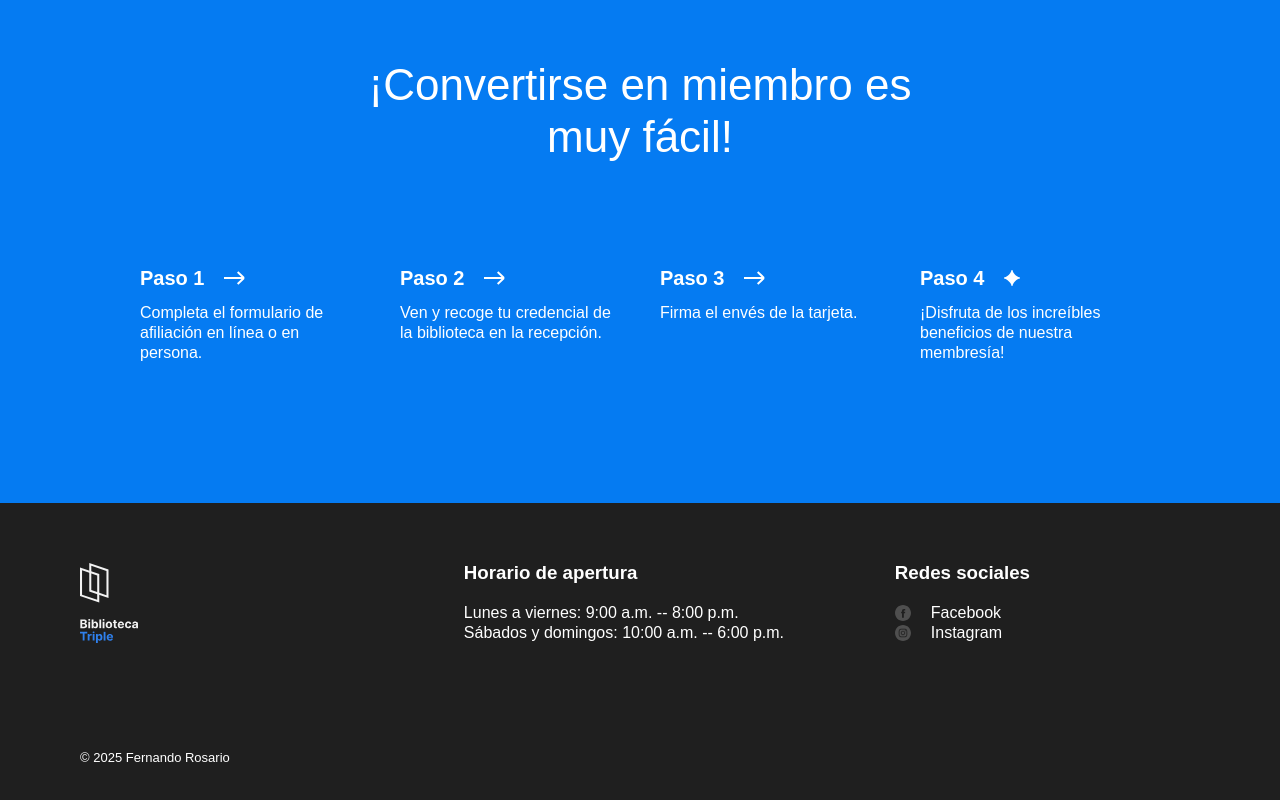
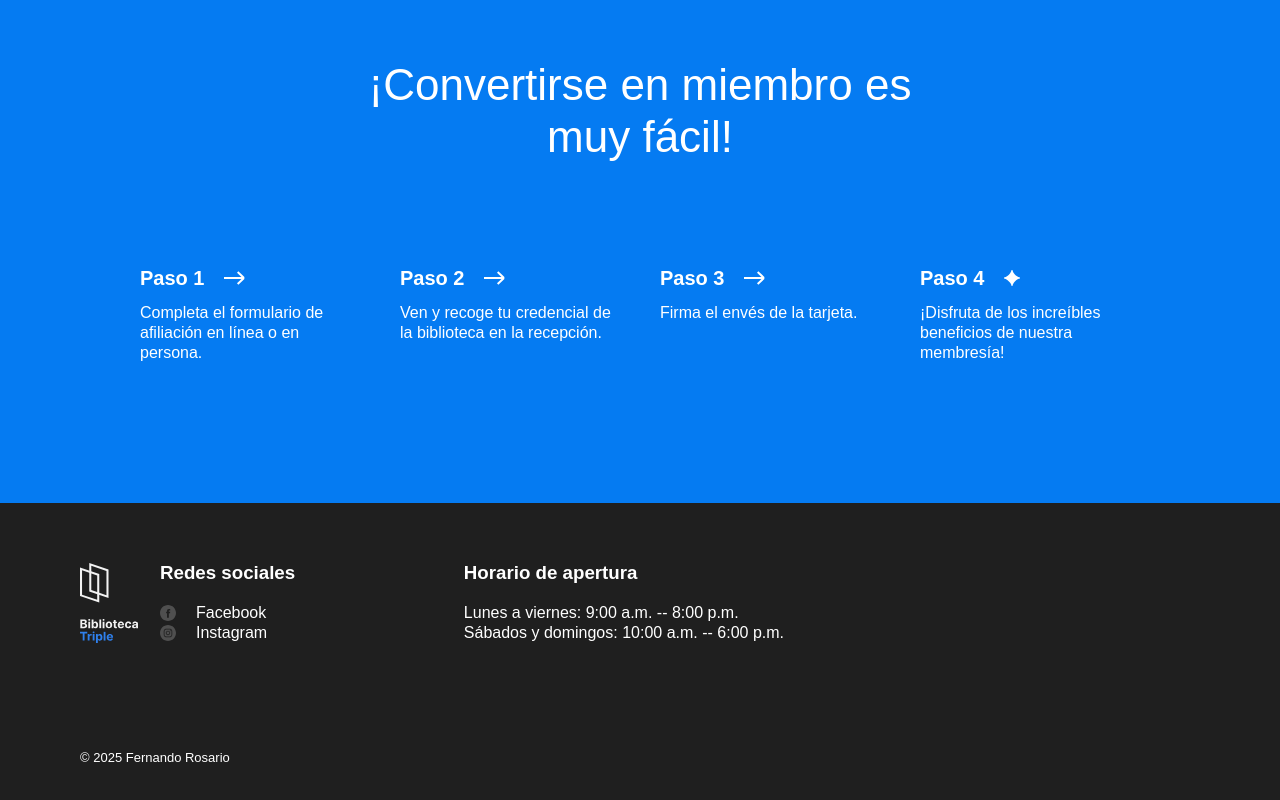
Before and after one commit to Falatthar/proyecto3, a plain HTML site: page index.html in a window 1280 px wide. Shown: the part 2999-3799 px from the top of the page. Drawn offline with Linux system fonts and the light colour scheme.

Commit message:
Nueva Actualizacion de Proyecto

```diff
--- a/styles/style.css
+++ b/styles/style.css
@@ -359,7 +359,7 @@
 }
 
 .footer__column_content_social {
-  right: 250px;
+  margin-left: 80px;
   position: absolute;
 }
 
```
